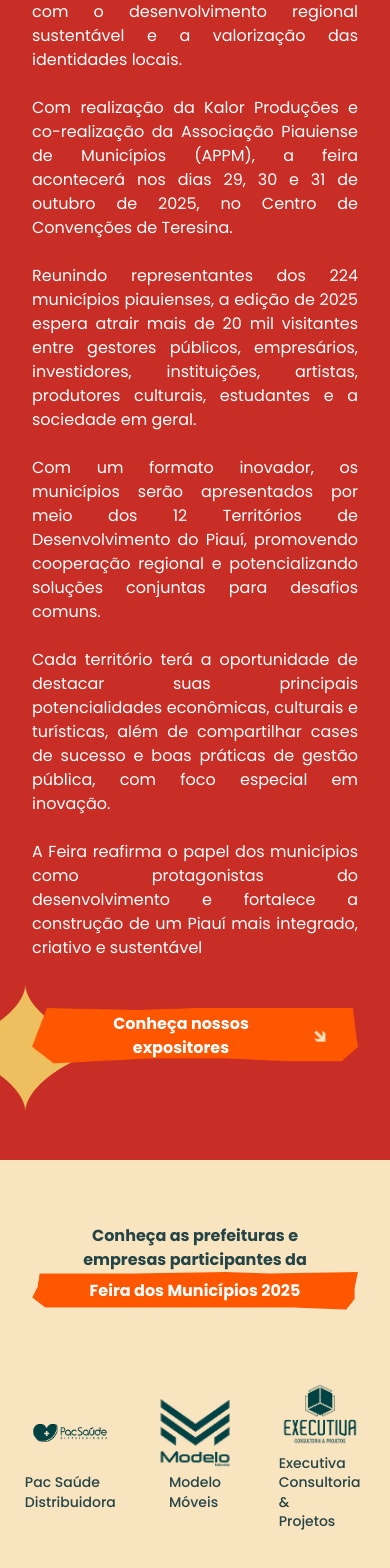
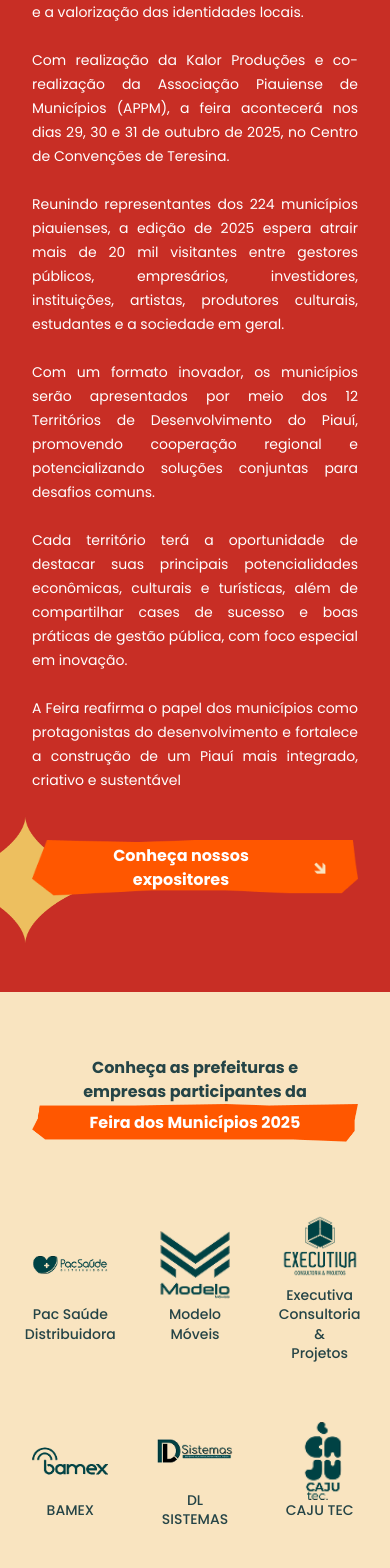
Before and after one commit to Act962/feira-dos-municipios, a Next.js app: page / in a window 390 px wide. Shown: the part 2266-3834 px from the top of the page. Built offline with nearby package versions, Linux system fonts and the light colour scheme.

Commit message:
small adjustments

```diff
--- a/src/components/expositores/expositores.tsx
+++ b/src/components/expositores/expositores.tsx
@@ -19,7 +19,7 @@ export default function Expositores() {
         className="absolute bg-cover hover:opacity-85 bottom-12 size-32 md:size-auto md:bottom-32 left-0"
       />
       <div className="relative w-full max-w-4xl mx-auto flex flex-col items-center">
-        <p className="text-justify leading-6">
+        <p className="text-justify leading-6 text-sm sm:text-base">
           A Feira dos Municípios 2025 consolida-se como o maior e mais relevante
           evento de integração, cultura e inovação municipalista do Piauí,
           refletindo o compromisso do estado com o desenvolvimento regional
--- a/src/components/hero/hero.tsx
+++ b/src/components/hero/hero.tsx
@@ -35,7 +35,7 @@ export function Hero() {
         <div className="hidden md:block">
           <Image src="/logo.png" alt="Logo" width={396} height={262} />
 
-          <p className="w-full text-start mt-16">
+          <p className="w-full text-start mt-16 ">
             Territórios de Desenvolvimento Inovadores é o tema da{" "}
             <strong className="font-bold text-orange">
               8ª edição da Feira dos Municípios
--- a/src/components/localization/localization.tsx
+++ b/src/components/localization/localization.tsx
@@ -8,7 +8,7 @@ export function Localization() {
           <h2 className="font-bold text-3xl text-center md:text-start">
             Como chegar
           </h2>
-          <p className="w-full text-justify text-sm md:text-base md:max-w-sm mt-12 font-extralight">
+          <p className="w-full text-justify text-sm md:text-base md:max-w-sm mt-12 font-extralight ">
             A <strong className="font-bold">Feira dos Municípios 2025</strong>{" "}
             acontece no Centro de Convenções de Teresina, um espaço moderno e
             acessível, preparado para receber grandes públicos e experiências
--- a/src/components/partners/partners.tsx
+++ b/src/components/partners/partners.tsx
@@ -92,7 +92,7 @@ export function Partners() {
                   className="object-contain"
                 />
               </div>
-              <p className="whitespace-pre-line  text-sm/snug font-medium">
+              <p className="whitespace-pre-line  text-sm/snug font-medium text-center">
                 {" "}
                 {partner.title}{" "}
               </p>
--- a/src/components/ui/buttons/buttons.tsx
+++ b/src/components/ui/buttons/buttons.tsx
@@ -17,7 +17,7 @@ export function Button({
   return (
     <button
       className={cn(
-        "relative w-full h-14 px-8 md:max-w-[387px] md:h-[70px] group cursor-pointer hover:opacity-85 text-white",
+        "relative w-full h-14 px-8 md:max-w-[387px] md:h-[70px] group cursor-pointer transition-opacity hover:opacity-85 text-white",
         className
       )}
       {...props}
```
